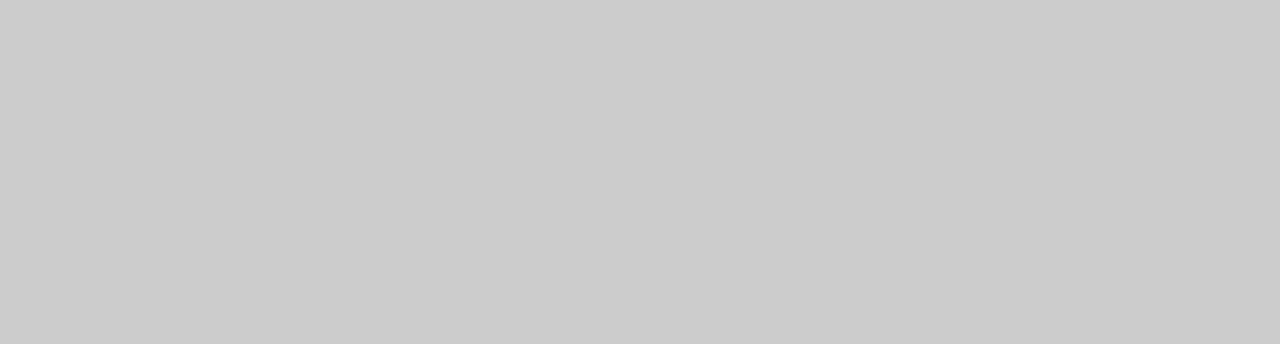
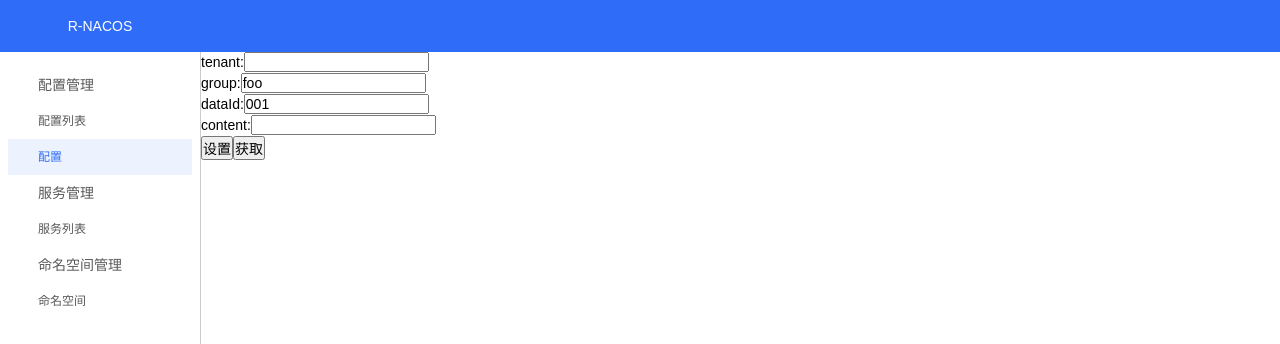
Before and after one commit to r-nacos/rnacos-console-web, a Vue app: page /manage/config in a window 1280 px wide. Before the commit this address had no page. Shown: the top 344 px of the page. Built offline with nearby package versions, Linux system fonts and the light colour scheme; some icons are missing.

Commit message:
add Config.tsx

```diff
--- a/src/api/config.ts
+++ b/src/api/config.ts
@@ -1,3 +1,4 @@
+import { AxiosResponse } from 'axios';
 import request from '../utils/request';
 let axios = request;
 
@@ -23,7 +24,7 @@ export interface IConfigQueryParam{
 }
 
 class ConfigApi {
-    setConfig(config:IConfig) {
+    setConfig(config:IConfig):Promise<AxiosResponse> {
         return axios.request({
             method: "post",
             url: '/nacos/v1/cs/configs',
@@ -33,7 +34,7 @@ class ConfigApi {
         });
     }
 
-    getConfig(configKey:IConfigKey) {
+    getConfig(configKey:IConfigKey):Promise<AxiosResponse> {
         return axios.request({
             method: "get",
             url: '/nacos/v1/cs/configs',
@@ -43,7 +44,7 @@ class ConfigApi {
         });
     }
 
-    queryConfigPage(queryParam:IConfigQueryParam) {
+    queryConfigPage(queryParam:IConfigQueryParam):Promise<AxiosResponse> {
         return axios.request({
             method: "get",
             url: '/nacos/v1/console/configs',
--- /dev/null
+++ b/src/pages/Config.tsx
@@ -0,0 +1,82 @@
+import {defineComponent} from 'vue'
+
+import {configApi,IConfig,IConfigKey,IConfigQueryParam} from '@/api/config'
+import { AxiosError } from 'axios';
+
+export default defineComponent({
+    name:"Config",
+    data() {
+        return {
+            tenant: "",
+            group: "foo",
+            dataId: "001",
+            content: "",
+            message:"",
+        }
+    },
+    methods: {
+        setConfig() {
+            console.log("setConfig",this.group,this.dataId);
+            let config:IConfig ={
+                tenant:this.tenant,
+                group:this.group,
+                dataId:this.dataId,
+                content:this.content,
+            }
+            configApi.setConfig(config).then( res => {
+                console.log("response",res.request.responseText)
+                if(res.status==200){
+                    this.content="";
+                }
+            })
+            .catch((err:AxiosError)=> {
+                console.log("response err",err.message)
+            })
+        },
+        getConfig() {
+            console.log("getConfig",this.group,this.dataId);
+            let configKey:IConfigKey ={
+                tenant:this.tenant,
+                group:this.group,
+                dataId:this.dataId,
+            }
+            configApi.getConfig(configKey).then( res => {
+                console.log("response",res.request.responseText)
+                if(res.status==200){
+                    this.content = res.request.responseText;
+                }
+            })
+            .catch((err:AxiosError)=> {
+                console.log("response err",err.message)
+            })
+        },
+    },
+    render() {
+        return (
+            <div>
+<div>
+        <div>
+            <span>tenant:</span>
+            <input type="text" value={this.tenant} onChange={(e)=>{this.tenant=e.target.value;}} />
+        </div>
+        <div>
+            <span>group:</span>
+            <input type="text" value={this.group} onChange={(e)=>{this.group=e.target.value;}} />
+        </div>
+        <div>
+            <span>dataId:</span>
+            <input type="text" value={this.dataId} onChange={(e)=>{this.dataId=e.target.value;}} />
+        </div>
+        <div>
+            <span>content:</span>
+            <input type="text" value={this.content} onChange={(e)=>{this.content=e.target.value;}} />
+        </div>
+        <div>
+            <button onClick={()=>this.setConfig()}> 设置</button>
+            <button onClick={()=>this.getConfig()}> 获取</button>
+        </div>
+    </div>
+            </div>
+        )
+    }
+})
--- a/src/route/routes.js
+++ b/src/route/routes.js
@@ -1,5 +1,6 @@
 import Boo from '@/components/Boo.jsx'
 import MainLayout from '@/components/layout/MainLayout.vue'
+import Config from '@/pages/Config'
 
 export const routes = [
     {
@@ -19,6 +20,12 @@ export const routes = [
                 name: 'manange boo',
                 meta: {'title':'boo title'},
                 component: Boo,
+            },
+            {
+                path: '/manage/config',
+                name: 'manange config',
+                meta: {'title':'config title'},
+                component: Config,
             }
         ],
     },
--- a/src/utils/request.ts
+++ b/src/utils/request.ts
@@ -1,4 +1,4 @@
-import axios, { AxiosInstance, AxiosRequestConfig } from 'axios'
+import axios, { AxiosInstance, AxiosRequestConfig, AxiosResponse } from 'axios'
 
 
 class HttpRequest{
@@ -35,7 +35,7 @@ class HttpRequest{
         return config
     }
 
-    request( options:AxiosRequestConfig ){
+    request( options:AxiosRequestConfig ): Promise<AxiosResponse>{
         const instance = axios.create();
         options = Object.assign(this.getInsideConfig(),options)
         this.interceptors(instance,options.url)
--- a/tsconfig.json
+++ b/tsconfig.json
@@ -27,7 +27,7 @@
     "noFallthroughCasesInSwitch": true
     */
   },
-  "include": ["src/**/*.ts", "src/**/*.d.ts", "src/**/*.tsx", "src/**/*.vue"],
+  "include": ["src/**/*.ts", "src/**/*.d.ts", "src/**/*.tsx", "src/**/*.vue", "src/pages/Config.tsx"],
   //"include": ["src/**/*"],
   "exclude": ["node_modules"],
   "references": [{ "path": "./tsconfig.node.json" }]
```
